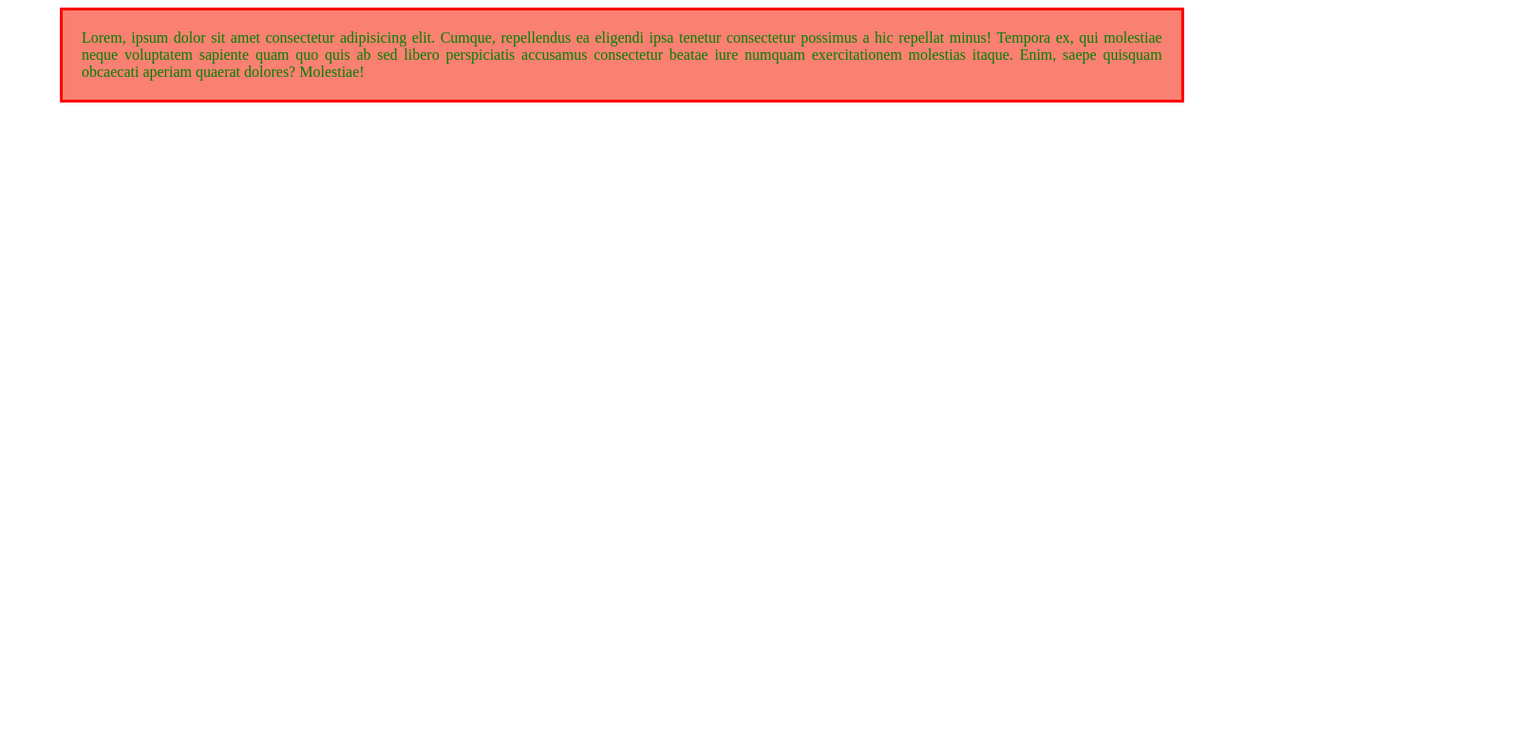
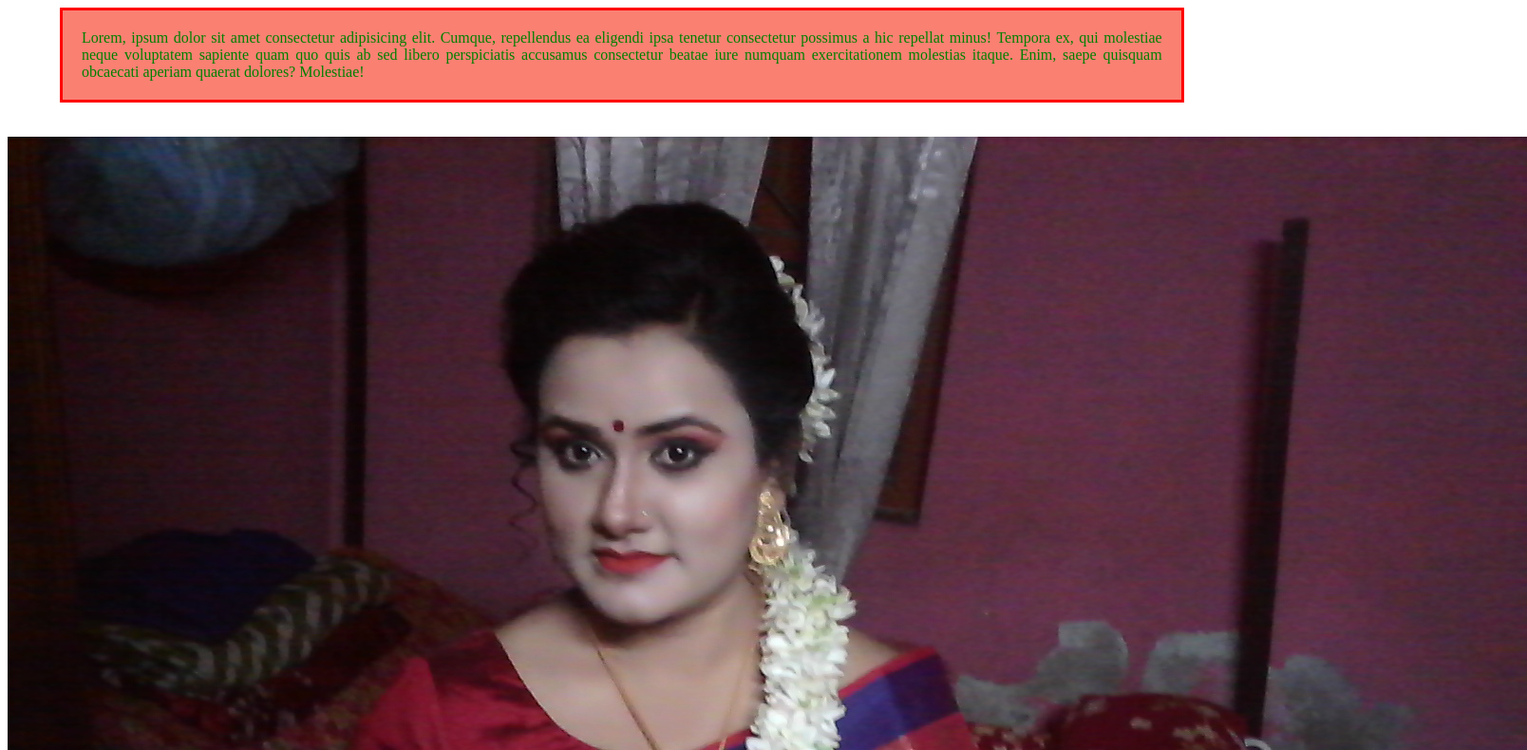
Before and after one commit to joymohanta/my-third-repo, a plain HTML site: page index.html in a window 1280 px wide. Shown: the part 102-892 px from the top of the page at 95% size, 1608 px wide, since content can reach past the window. Before the commit the page ends 800 px from the top, so only its background shows below. Drawn offline with Linux system fonts and the light colour scheme.

Commit message:
added kut kut pic

```diff
--- a/index.html
+++ b/index.html
@@ -9,6 +9,7 @@
 </head>
 <body>
     <h1>My brand new third repository is going to run here</h1><br>
-    <p>Lorem, ipsum dolor sit amet consectetur adipisicing elit. Cumque, repellendus ea eligendi ipsa tenetur consectetur possimus a hic repellat minus! Tempora ex, qui molestiae neque voluptatem sapiente quam quo quis ab sed libero perspiciatis accusamus consectetur beatae iure numquam exercitationem molestias itaque. Enim, saepe quisquam obcaecati aperiam quaerat dolores? Molestiae!</p>
+    <p>Lorem, ipsum dolor sit amet consectetur adipisicing elit. Cumque, repellendus ea eligendi ipsa tenetur consectetur possimus a hic repellat minus! Tempora ex, qui molestiae neque voluptatem sapiente quam quo quis ab sed libero perspiciatis accusamus consectetur beatae iure numquam exercitationem molestias itaque. Enim, saepe quisquam obcaecati aperiam quaerat dolores? Molestiae!</p><br><br>
+    <img src="kut kut.jpg" alt="">
 </body>
 </html>
```
Also changed, not shown: kut kut.jpg (added).
